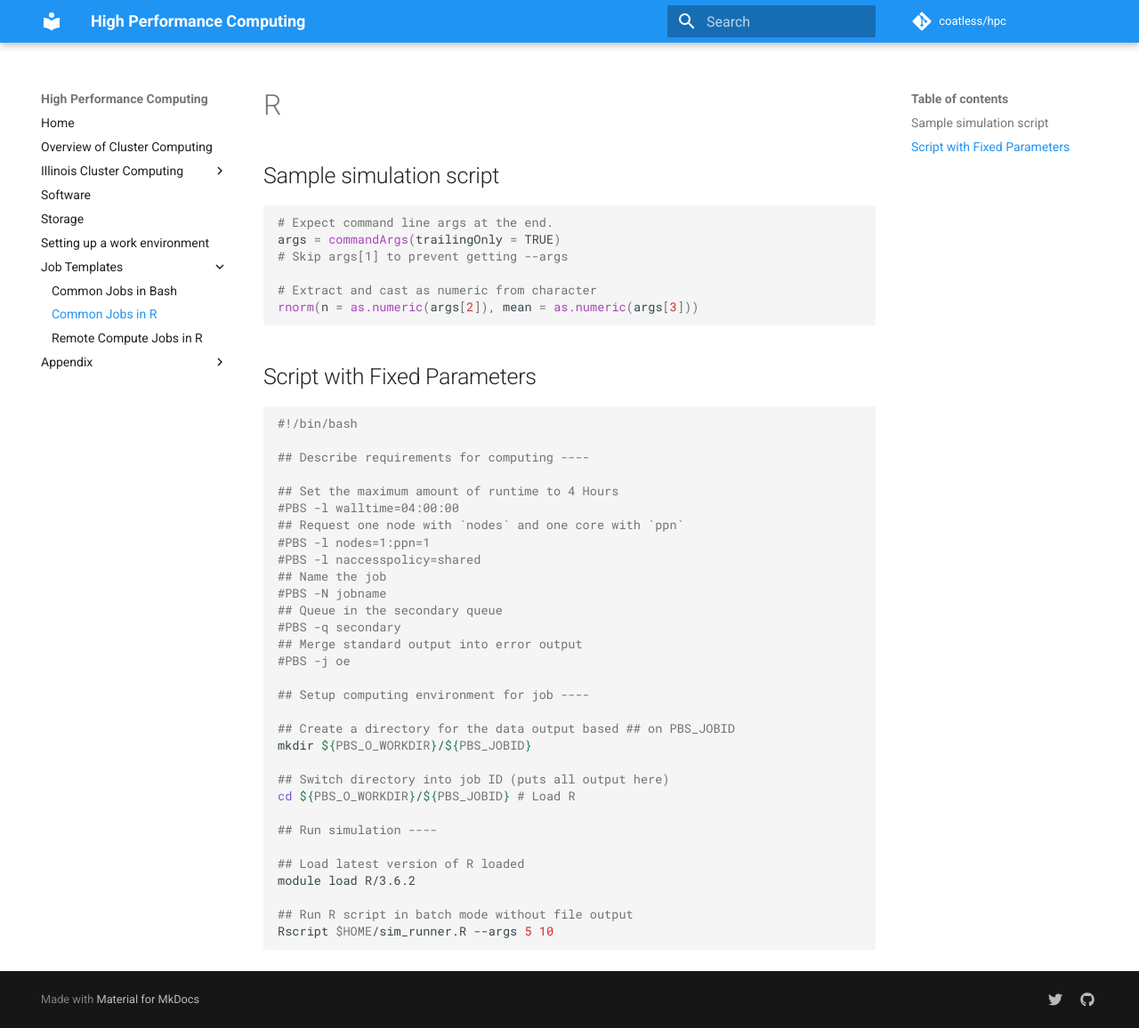
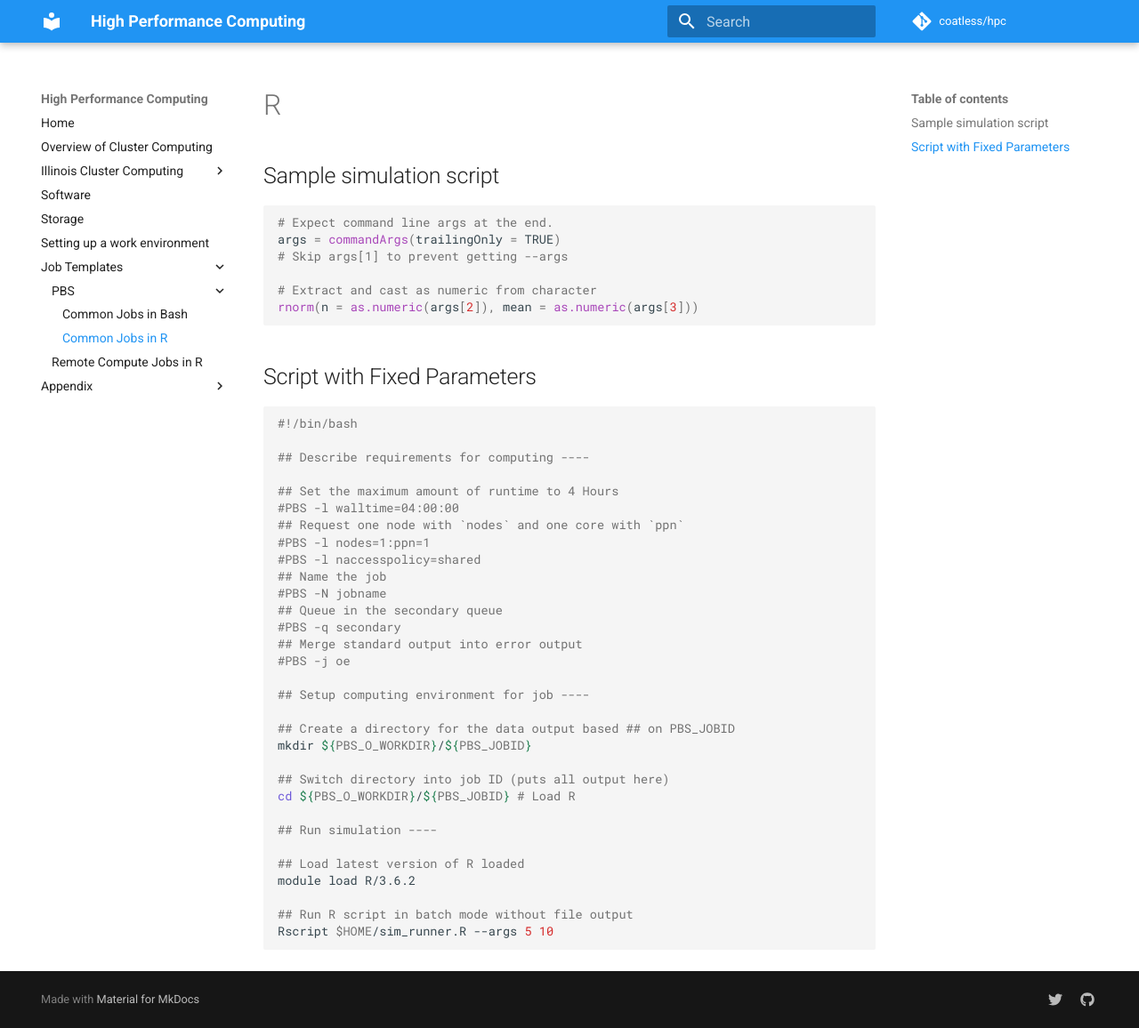
Before and after one commit to coatless/hpc, an MkDocs documentation site: the page built from docs/pbs/r-jobs.md, in a window 1280 px wide and 1156 px high. Shown: the whole window at 89% size. Built offline with MkDocs 1.6.1 and Material for MkDocs 9.7.7, drawn with Linux system fonts in a browser that asks for light colours; comment, search, counter and statistics services are not loaded.

Commit message:
Rename to PBS

```diff
--- a/mkdocs.yml
+++ b/mkdocs.yml
@@ -80,8 +80,9 @@ nav:
   - Storage: cluster-storage.md
   - Setting up a work environment: cluster-setup.md
   - Job Templates:
-    - Common Jobs in Bash: bash-jobs.md
-    - Common Jobs in R: r-jobs.md
+    - PBS:
+      - Common Jobs in Bash: pbs/bash-jobs.md
+      - Common Jobs in R: pbs/r-jobs.md
     - Remote Compute Jobs in R: r-remote-jobs.md
   - Appendix:
     - Book Development Guide: mkdocs.md
```
Also changed, not shown: docs/pbs/bash-jobs.md (renamed from docs/bash-jobs.md), docs/pbs/r-jobs.md (renamed from docs/r-jobs.md).
